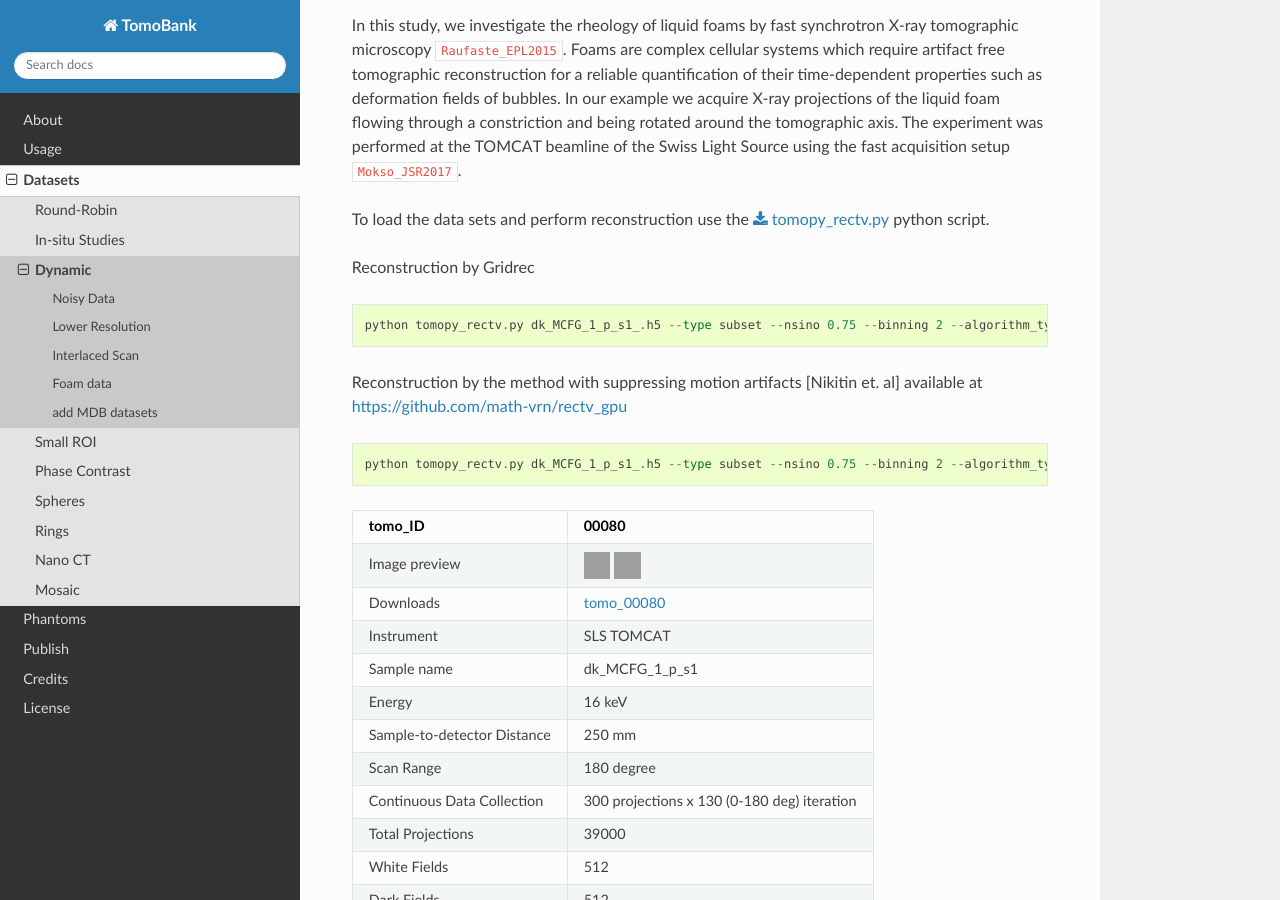
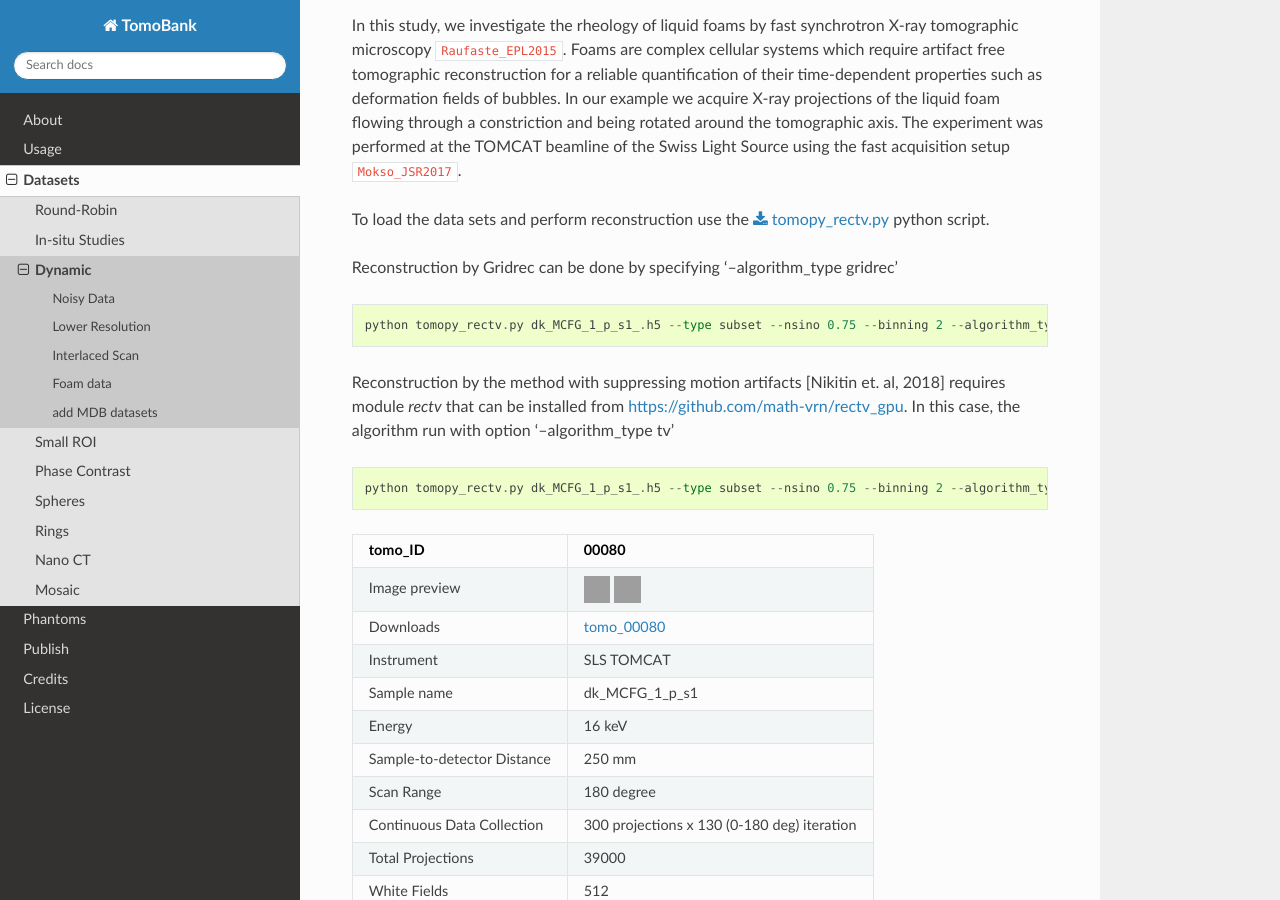
Before and after one commit to tomography/tomobank, a Sphinx documentation site: the page built from docs/source/data/docs.data.dynamic.rst, in a window 1280 px wide and 900 px high, scrolled down 2943 px. Built offline with Sphinx 7.4.7 and the Read the Docs theme 2.0.0, drawn with Linux system fonts in a browser that asks for light colours; cross-references to code outside the pages are shown as plain code; grey boxes are pictures that could not be loaded.

Commit message:
Update docs.data.dynamic.rst
Description for the rectv module

```diff
--- a/docs/source/data/docs.data.dynamic.rst
+++ b/docs/source/data/docs.data.dynamic.rst
@@ -176,10 +176,11 @@ The experiment was performed at the TOMCAT beamline of the Swiss Light Source us
 
 To load the data sets and perform reconstruction use the :download:`tomopy_rectv.py <../../demo/tomopy_rectv.py>` python script.
 
-Reconstruction by Gridrec ::
+Reconstruction by Gridrec can be done by specifying '--algorithm_type gridrec' ::
 
         python tomopy_rectv.py dk_MCFG_1_p_s1_.h5 --type subset --nsino 0.75 --binning 2 --algorithm_type gridrec --frame 95
-Reconstruction by the method with suppressing motion artifacts [Nikitin et. al] available at https://github.com/math-vrn/rectv_gpu ::
+
+Reconstruction by the method with suppressing motion artifacts [Nikitin et. al, 2018] requires module `rectv` that can be installed from https://github.com/math-vrn/rectv_gpu. In this case, the algorithm run with option '--algorithm_type tv' ::
 
         python tomopy_rectv.py dk_MCFG_1_p_s1_.h5 --type subset --nsino 0.75 --binning 2 --algorithm_type tv --frame 95
 
```
